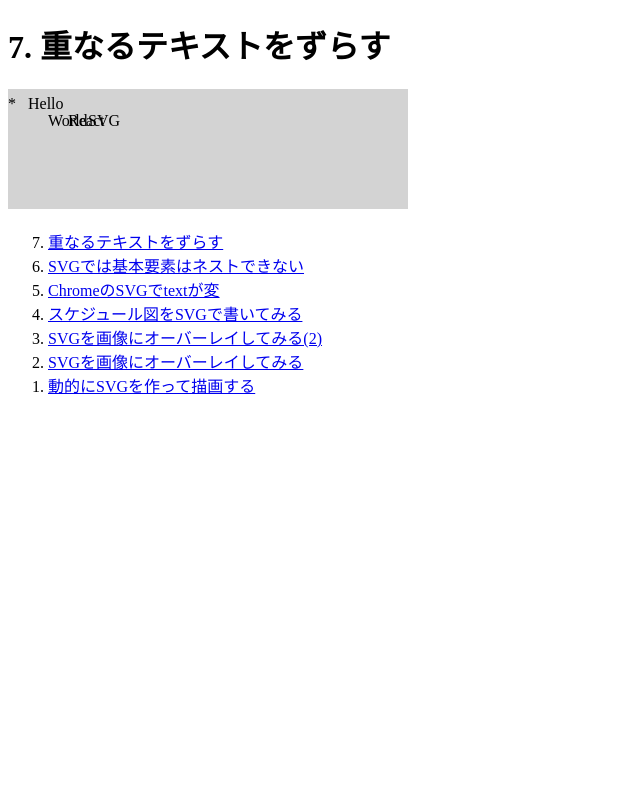
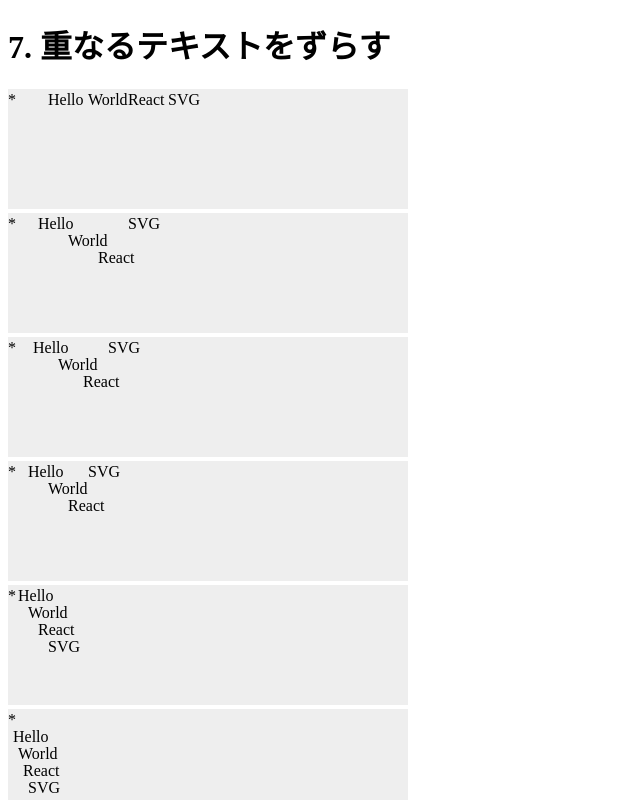
Before and after one commit to heiwa4126/react-svg, a React (Vite) app: page /#/ in a window 1280 px wide. Shown: the top 800 px of the page, without its empty margins (0-640 px from the left). Built offline with nearby package versions, Linux system fonts and the light colour scheme.

Commit message:
[WIP] backup

```diff
--- a/src/App7.tsx
+++ b/src/App7.tsx
@@ -1,6 +1,6 @@
 import { useEffect, useRef, useState } from "react";
 
-const isOverlapping = (rect1: SVGRect, rect2: SVGRect): boolean => {
+const isOverlapping = (rect1: DOMRect, rect2: DOMRect): boolean => {
 	return !(
 		rect1.x + rect1.width < rect2.x ||
 		rect2.x + rect2.width < rect1.x ||
@@ -9,49 +9,60 @@
 	);
 };
 
-const SvgTextComponent = ({ texts }: { texts: string[] }) => {
-	const [yPositions, setYPositions] = useState<number[]>(new Array(texts.length).fill(20));
-	const textRefs = useRef<(SVGTextElement | null)[]>([]);
+const SvgTextComponent = ({ texts, gap = 40 }: { texts: string[]; gap?: number }) => {
+	const [yPositions, setYPositions] = useState<number[]>(new Array(texts.length).fill(0));
+	const textRefs = useRef<(SVGTextElement | null)[]>(new Array(texts.length).fill(null));
 
+	// biome-ignore lint/correctness/useExhaustiveDependencies: <explanation>
 	useEffect(() => {
-		if (textRefs.current.length > 0) {
-			const yPosArray: number[] = [];
-			const bboxes = textRefs.current.map((ref) => ref?.getBBox());
-			console.log({ bboxes });
+		if (textRefs.current.some((ref) => ref === null)) {
+			return;
+		}
+		const yPosArray: number[] = [];
+		const bboxes = textRefs.current
+			.filter((ref): ref is SVGTextElement => ref !== null)
+			.map((ref) => ref.getBBox());
+		// console.log({ bboxes });
+
+		for (let n = 0; n < 2; n++) {
+			// 2パス繰り返す
 			for (let i = 1; i < bboxes.length; i++) {
 				const currentBBox = bboxes[i];
-				const prevBBox = bboxes[i - 1];
-				if (currentBBox && prevBBox) {
-					if (isOverlapping(currentBBox, prevBBox)) {
-						currentBBox.y += prevBBox.height;
+				if (currentBBox) {
+					for (let j = 0; j < i; j++) {
+						const prevBBox = bboxes[j];
+						if (isOverlapping(currentBBox, prevBBox)) {
+							currentBBox.y = prevBBox.y + prevBBox.height;
+						}
 					}
 				}
 			}
-			console.log({ bboxes });
-			const offsetY = yPositions[0] - bboxes[0]!.y;
-			for (const bbox of bboxes) {
-				if (bbox) {
-					yPosArray.push(bbox.y + offsetY); // アンカーが何処にあるかによって変わる
-				}
+		}
+		// console.log({ bboxes });
+
+		const offsetY = yPositions[0] - bboxes[0].y;
+		for (const bbox of bboxes) {
+			if (bbox) {
+				yPosArray.push(bbox.y + offsetY);
 			}
-			setYPositions(yPosArray);
 		}
+		setYPositions(yPosArray);
 	}, []);
 
 	return (
 		<svg width="400" height="120">
 			<title>SvgTextComponent</title>
-			<rect x="0" y="0" width="400" height="120" fill="lightgray" />
+			<rect x="0" y="0" width="400" height="120" fill="#eeeeee" />
 			{texts.map((text, index) => (
 				<text
 					key={`${index}${text}`}
 					// biome-ignore lint/suspicious/noAssignInExpressions: <explanation>
 					ref={(el) => (textRefs.current[index] = el)}
-					x={20 * index} // 各テキストを少し右にずらす例
+					x={gap * index} // 各テキストを少し右にずらす例
 					y={yPositions[index]} // 計算したy座標を適用
-					fill="black"
 					textAnchor="left"
 					fontSize="16"
+					dy="1em"
 				>
 					{text}
 				</text>
@@ -61,10 +72,28 @@
 };
 
 function App() {
+	const texts = ["*", "Hello", "World", "React", "SVG"];
 	return (
 		<>
 			<h1>7. 重なるテキストをずらす</h1>
-			<SvgTextComponent texts={["*", "Hello", "World", "React", "SVG"]} />
+			<div>
+				<SvgTextComponent texts={texts} />
+			</div>
+			<div>
+				<SvgTextComponent texts={texts} gap={30} />
+			</div>
+			<div>
+				<SvgTextComponent texts={texts} gap={25} />
+			</div>
+			<div>
+				<SvgTextComponent texts={texts} gap={20} />
+			</div>
+			<div>
+				<SvgTextComponent texts={texts} gap={10} />
+			</div>
+			<div>
+				<SvgTextComponent texts={texts} gap={5} />
+			</div>
 		</>
 	);
 }
```
